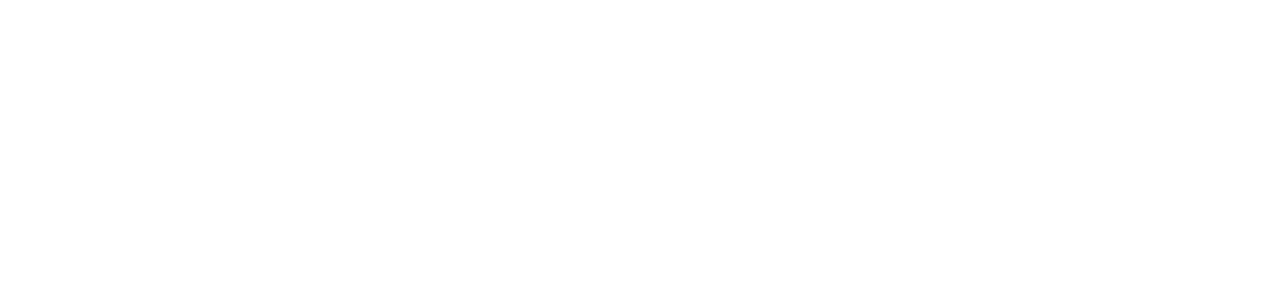
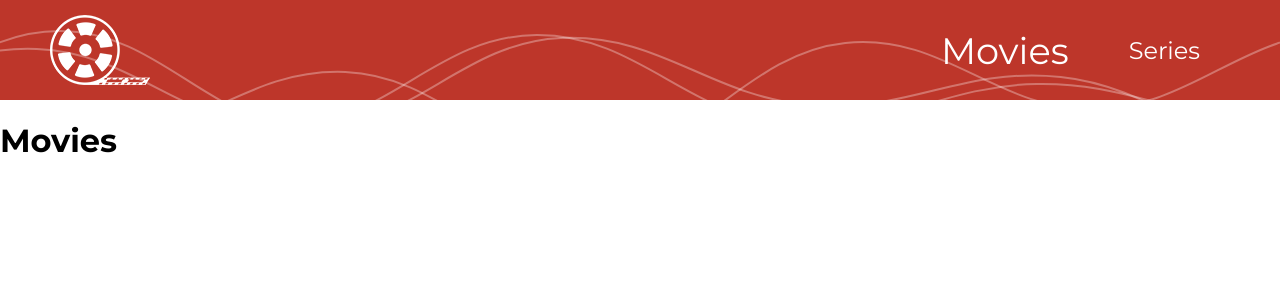
Before and after one commit to Emi-vas/Movies-Series_TypeScript, a React (Create React App) app: page /movies in a window 1280 px wide. Before the commit this address had no page. Shown: the top 300 px of the page. Built offline with nearby package versions, Linux system fonts and the light colour scheme.

Commit message:
Header part done

```diff
--- a/src/assets/constant.ts
+++ b/src/assets/constant.ts
@@ -1,3 +1,4 @@
 export const COLORS = {
-    red : "rgb(189, 54, 42)"
+    red : "rgb(189, 54, 42)",
+    yellow : "rgb(255, 218, 169)"
 }
--- /dev/null
+++ b/src/components/Header.style.ts
@@ -0,0 +1,44 @@
+import styled from "styled-components";
+import { COLORS } from "../assets/constant";
+
+export const HeaderBloc = styled.div`
+    height: 100px;
+    position: relative;
+    display: flex;
+    justify-content: space-between;
+    align-items: center;
+
+    background: url('/assets/img/header.svg');
+    background-position: 0% 5%;
+
+    padding: 0 50px;
+
+    @media screen and (max-width: 500px){
+        font-size: 0.8em;
+        padding: 0 10px;
+        img {
+            width: 80px;
+        }
+    }
+`
+
+
+export const Nav = styled.nav`
+    height: 100%;
+    display: flex;
+    align-items: center;
+
+    a {
+        background: none;
+        color: white;
+        font-size: 1.5em;
+        padding: 0 30px;
+        &:hover {
+            font-weight: 500;
+            color: ${COLORS.yellow};
+        }
+        @media screen and (max-width: 500px) {
+            padding: 0 10px;
+        }
+    }
+`
--- /dev/null
+++ b/src/components/Header.tsx
@@ -0,0 +1,30 @@
+import { HeaderBloc, Nav } from "./Header.style";
+import { Link } from "react-router-dom"
+
+interface Props {
+    page : string
+}
+
+const Header = ({ page }: Props) => {
+    return (
+        <HeaderBloc>
+            <img src="/assets/img/logo.png" alt="logo" />
+            <Nav>
+                <Link
+                    to='/movies'
+                    style={{
+                        fontSize : page == "movies" ? "2.3em" : "1.5em"
+                     }}
+                >Movies</Link>
+                <Link
+                    to="/series"
+                    style={{
+                        fontSize : page == "series" ? "2.3em" : "1.5em"
+                    }}
+                >Series</Link>
+            </Nav>
+        </HeaderBloc>
+    );
+};
+
+export default Header;
--- a/src/index.tsx
+++ b/src/index.tsx
@@ -2,6 +2,8 @@
 import ReactDOM from 'react-dom/client';
 import { BrowserRouter, Routes, Route } from 'react-router-dom';
 import Home from './page/Home';
+import Movies from './page/Movies';
+import Series from './page/Series';
 import './style.css'
 
 const root = ReactDOM.createRoot(
@@ -11,6 +13,8 @@
   <BrowserRouter>
     <Routes>
         <Route path='/' element={<Home />} />
+        <Route path='/movies' element={<Movies />} />
+        <Route path='/series' element={<Series />} />
     </Routes>
   </BrowserRouter>
 );
--- a/src/page/Home.tsx
+++ b/src/page/Home.tsx
@@ -1,7 +1,9 @@
 import { useEffect, useState } from "react";
+import { useNavigate } from "react-router-dom"
 import { BlocBtn, Image, Page } from "./Home.style";
 
 const Home = () => {
+    const navigate = useNavigate()
     const [animationMovie, setAnimationMovie] = useState('')
     const [animationSerie, setAnimationSerie] = useState('')
 
@@ -12,11 +14,13 @@
                 <button
                     onMouseEnter={() => setAnimationMovie('imgEnter 0.5s both')}
                     onMouseLeave={() => setAnimationMovie('imgLeaveL 0.5s both')}
+                    onClick={() => navigate('/movies')}
                 >Movies</button>
                 <p>and</p>
                 <button
                     onMouseEnter={() => setAnimationSerie('imgEnter 0.5s both')}
                     onMouseLeave={() => setAnimationSerie('imgLeaveR 0.5s both')}
+                    onClick={() => navigate('/series')}
                 >Series</button>
             </BlocBtn>
 
--- /dev/null
+++ b/src/page/Movies.tsx
@@ -0,0 +1,16 @@
+import { useSearchParams } from "react-router-dom"
+import Header from "../components/Header"
+
+const Movies = () => {
+    const [searchParams, setSearchParams] = useSearchParams()
+    const idMovie = searchParams.get('id')
+
+    return (
+        <div>
+            <Header page={'movies'} />
+            <h1>Movies</h1>
+        </div>
+    );
+};
+
+export default Movies;
--- /dev/null
+++ b/src/page/Series.tsx
@@ -0,0 +1,13 @@
+import React from 'react';
+import Header from '../components/Header';
+
+const Series = () => {
+    return (
+        <div>
+            <Header page='series' />
+            <h1>Series</h1>
+        </div>
+    );
+};
+
+export default Series;
--- a/src/style.css
+++ b/src/style.css
@@ -17,6 +17,15 @@
     cursor: pointer;
 }
 
+a {
+    color: inherit;
+    text-decoration: none;
+    font-family: inherit;
+    font-size: inherit;
+}
+
 . {
     color: rgb(189, 54, 42);
+    color: rgb(255, 218, 169);
+    color: rgba(24, 24, 24, 0.5);
 }
```
Also changed, not shown: public/assets/img/header.svg (added), public/assets/img/logo.png (added).
